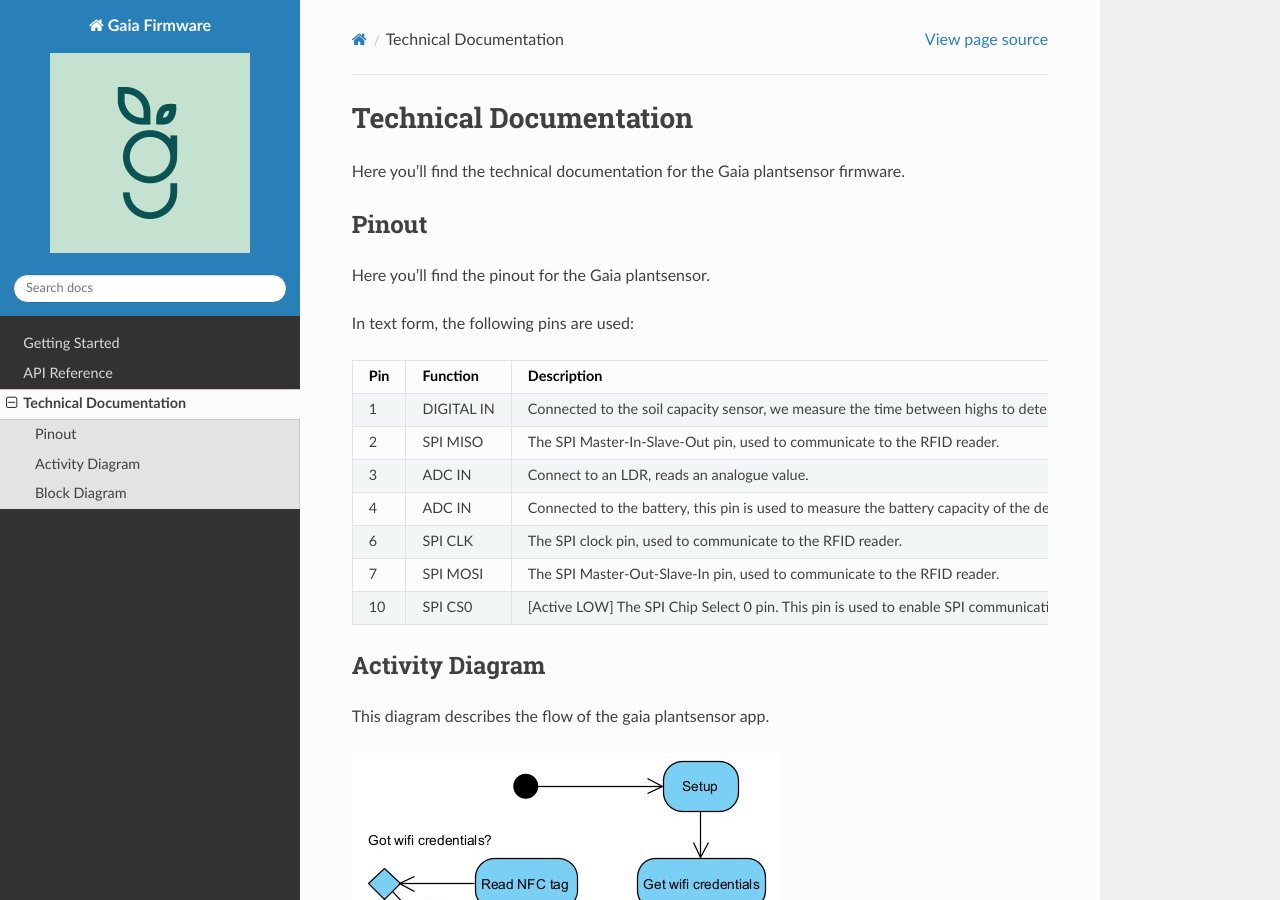
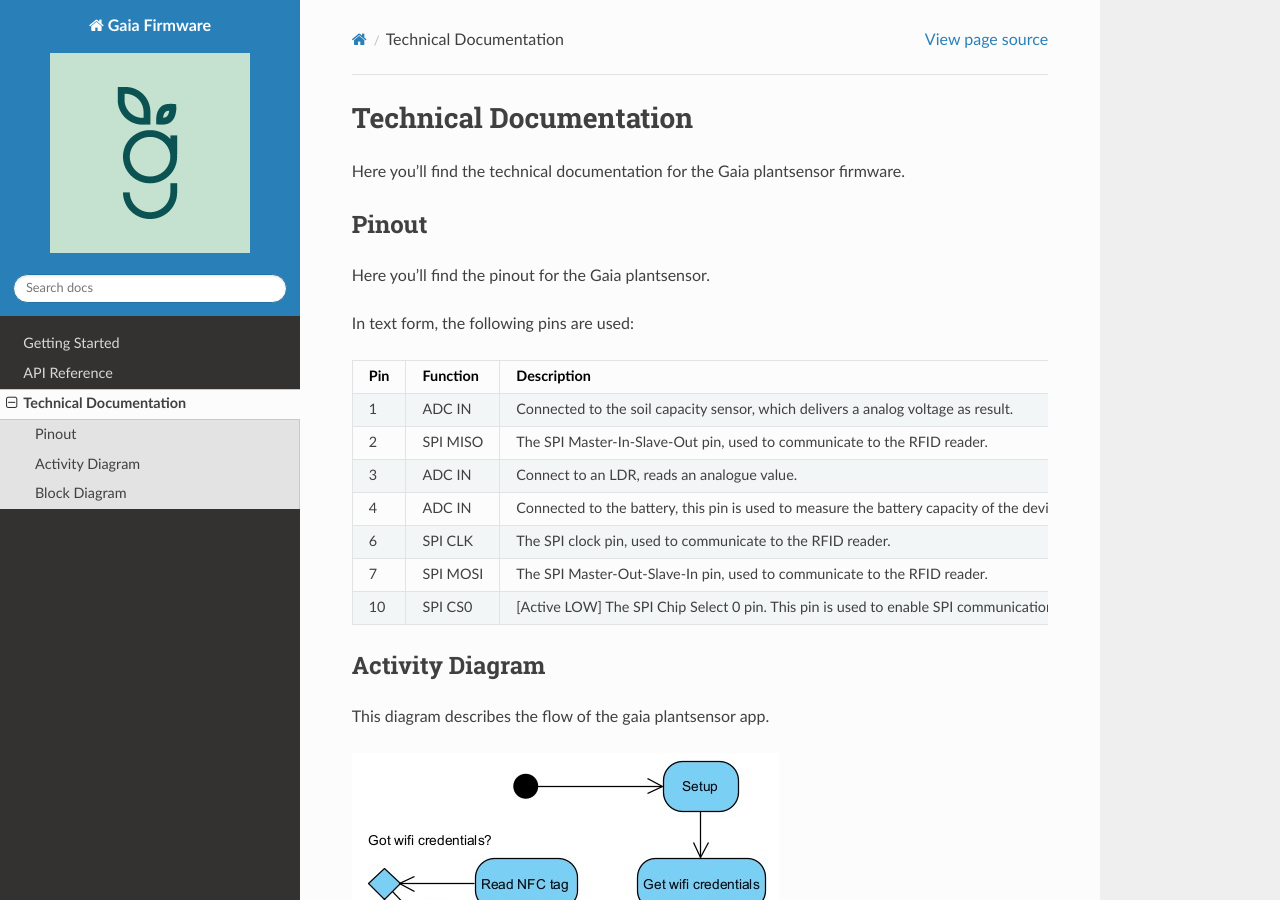
Before and after one commit to GaiaByTeamLime/firmware-v2, a Sphinx documentation site: the page built from docs/technical_documentation/index.rst, in a window 1280 px wide and 900 px high. Built offline with Sphinx 7.4.7 and the Read the Docs theme 2.0.0, drawn with Linux system fonts in a browser that asks for light colours; formulas are drawn with MathJax 3.

Commit message:
Technical documentation updates

```diff
--- a/docs/technical_documentation/index.rst
+++ b/docs/technical_documentation/index.rst
@@ -13,7 +13,7 @@ In text form, the following pins are used:
 === ========== ===========
 Pin Function   Description
 === ========== ===========
-1   DIGITAL IN |pin01|
+1   ADC IN     |pin01|
 --- ---------- -----------
 2   SPI MISO   |pin02|
 --- ---------- -----------
@@ -28,7 +28,7 @@ Pin Function   Description
 10  SPI CS0    |pin10|
 === ========== ===========
 
-.. |pin01| replace:: Connected to the soil capacity sensor, we measure the time between highs to determine a value, therefore it's a digital pin.
+.. |pin01| replace:: Connected to the soil capacity sensor, which delivers a analog voltage as result.
 .. |pin02| replace:: The SPI Master-In-Slave-Out pin, used to communicate to the RFID reader.
 .. |pin03| replace:: Connect to an LDR, reads an analogue value.
 .. |pin04| replace:: Connected to the battery, this pin is used to measure the battery capacity of the device.
```
